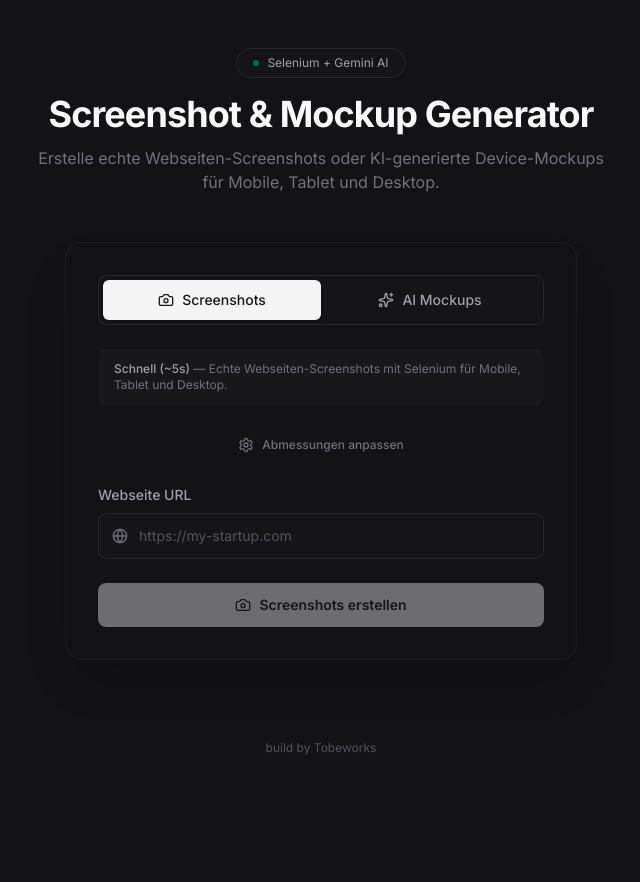
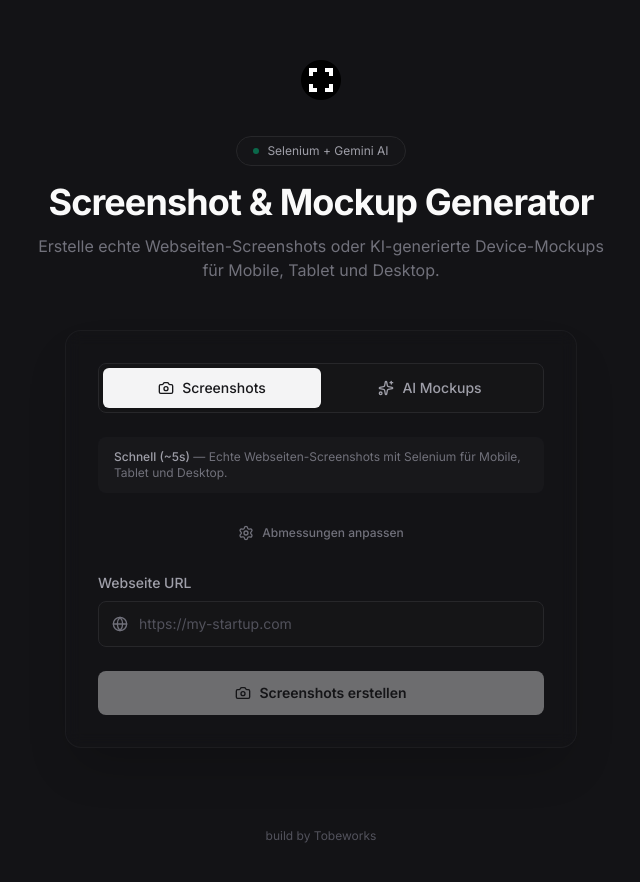
Before and after one commit to Tobeworks/mockup_generator, a Vue app: page / in a window 1280 px wide. Shown: the top 882 px of the page, without its empty margins (319-959 px from the left). Before the commit the page ends 804 px from the top, so only its background shows below. Built offline with nearby package versions, Linux system fonts and the light colour scheme.

Commit message:
feat: App Logo, new screen

```diff
--- a/src/App.vue
+++ b/src/App.vue
@@ -7,6 +7,7 @@ import SettingsModal from './components/SettingsModal.vue'
 import { useGeneratorApi } from './composables/useGeneratorApi'
 import { useDeviceSettings } from './composables/useDeviceSettings'
 import type { GeneratorMode } from './composables/useGeneratorApi'
+import logoUrl from './assets/logo.png'
 
 const {
   isLoading,
@@ -62,6 +63,11 @@ function closeSettings() {
     <main class="relative mx-auto max-w-6xl px-4 py-12 sm:px-6 lg:px-8">
       <!-- Header -->
       <header class="mb-12 text-center">
+        <img
+          :src="logoUrl"
+          alt="Mockup Generator Logo"
+          class="mx-auto mb-6 h-16 w-auto"
+        />
         <div
           class="mb-4 inline-flex items-center gap-2 rounded-full border border-zinc-800 bg-zinc-900/50 px-4 py-1.5 text-xs text-zinc-400"
         >
@@ -71,7 +77,7 @@ function closeSettings() {
         <h1
           class="text-3xl font-bold tracking-tight text-zinc-50 sm:text-4xl"
         >
-          Screenshot &amp; Mockup Generator
+          Screenshot & Mockup Generator
         </h1>
         <p class="mx-auto mt-3 max-w-xl text-base text-zinc-500">
           Erstelle echte Webseiten-Screenshots oder KI-generierte Device-Mockups für Mobile, Tablet und Desktop.
```
Also changed, not shown: 1 other file (tests, documents, lock files or other folders).
